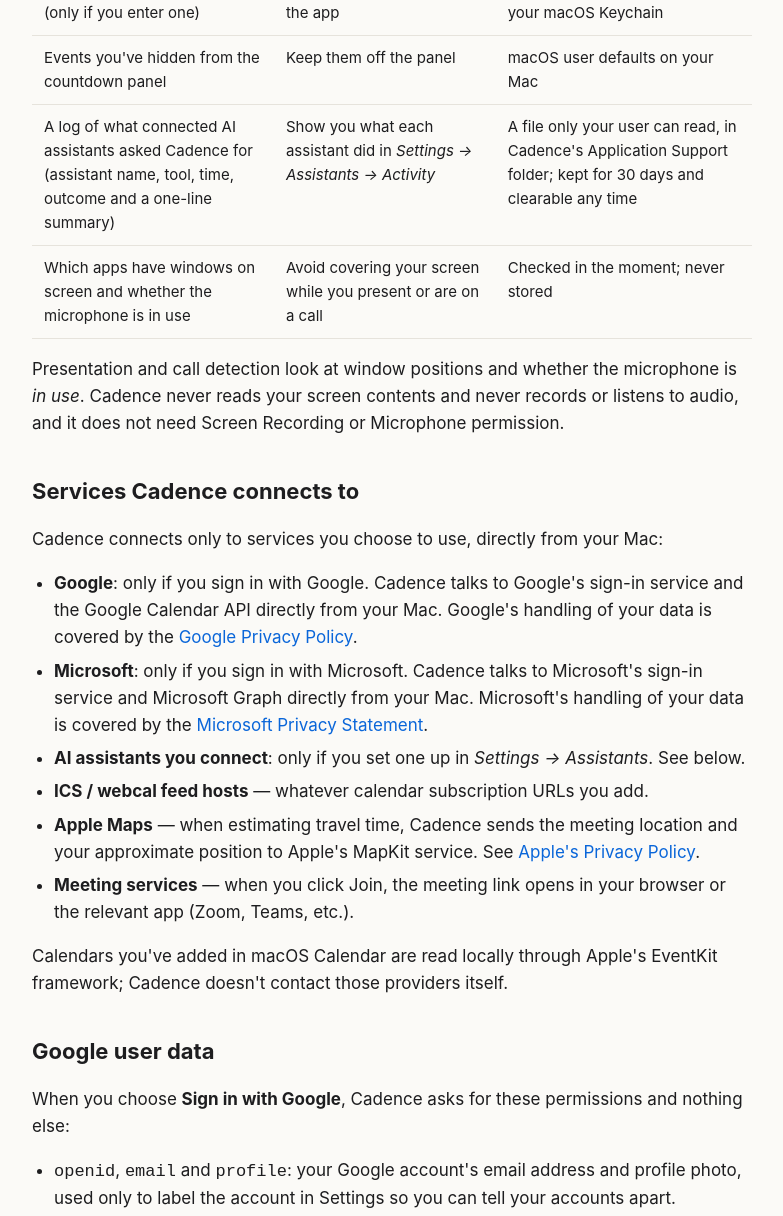
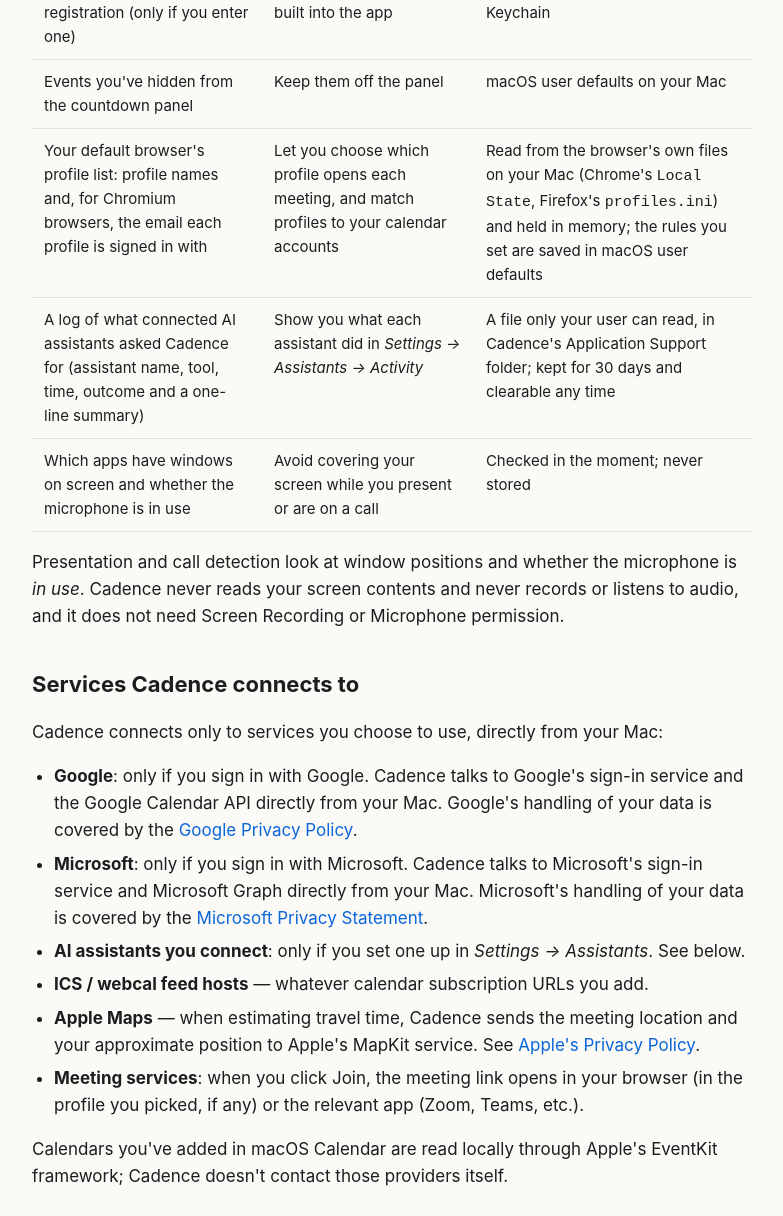
Before and after one commit to lilmuckers/calendar-cadence, a plain HTML site: page privacy.html in a window 1280 px wide. Shown: the part 1261-2477 px from the top of the page, without its empty margins (248-1031 px from the left). Drawn offline with Linux system fonts and the light colour scheme.

Commit message:
Add browser profile routing to homepage and privacy policy
Co-Authored-By: Claude Opus 5.5 <noreply@anthropic.com>

```diff
--- a/privacy.html
+++ b/privacy.html
@@ -46,6 +46,7 @@
         <tr><td data-label="What">Each connected account's profile photo, if it has one</td><td data-label="Why">Show which account is which in Settings and on calendar badges</td><td data-label="Where it's kept">Cached in Cadence's Application Support folder on your Mac; refreshed at most once a day and deleted when you disconnect the account</td></tr>
         <tr><td data-label="What">Your own Google OAuth client or Microsoft app registration (only if you enter one)</td><td data-label="Why">Sign in with your own client instead of the one built into the app</td><td data-label="Where it's kept">Client IDs in macOS user defaults; Google client secret in your macOS Keychain</td></tr>
         <tr><td data-label="What">Events you've hidden from the countdown panel</td><td data-label="Why">Keep them off the panel</td><td data-label="Where it's kept">macOS user defaults on your Mac</td></tr>
+        <tr><td data-label="What">Your default browser's profile list: profile names and, for Chromium browsers, the email each profile is signed in with</td><td data-label="Why">Let you choose which profile opens each meeting, and match profiles to your calendar accounts</td><td data-label="Where it's kept">Read from the browser's own files on your Mac (Chrome's <code>Local State</code>, Firefox's <code>profiles.ini</code>) and held in memory; the rules you set are saved in macOS user defaults</td></tr>
         <tr><td data-label="What">A log of what connected AI assistants asked Cadence for (assistant name, tool, time, outcome and a one-line summary)</td><td data-label="Why">Show you what each assistant did in <em>Settings → Assistants → Activity</em></td><td data-label="Where it's kept">A file only your user can read, in Cadence's Application Support folder; kept for 30 days and clearable any time</td></tr>
         <tr><td data-label="What">Which apps have windows on screen and whether the microphone is in use</td><td data-label="Why">Avoid covering your screen while you present or are on a call</td><td data-label="Where it's kept">Checked in the moment; never stored</td></tr>
       </tbody>
@@ -60,7 +61,7 @@
       <li><strong>AI assistants you connect</strong>: only if you set one up in <em>Settings → Assistants</em>. See below.</li>
       <li><strong>ICS / webcal feed hosts</strong> — whatever calendar subscription URLs you add.</li>
       <li><strong>Apple Maps</strong> — when estimating travel time, Cadence sends the meeting location and your approximate position to Apple's MapKit service. See <a href="https://www.apple.com/legal/privacy/">Apple's Privacy Policy</a>.</li>
-      <li><strong>Meeting services</strong> — when you click Join, the meeting link opens in your browser or the relevant app (Zoom, Teams, etc.).</li>
+      <li><strong>Meeting services</strong>: when you click Join, the meeting link opens in your browser (in the profile you picked, if any) or the relevant app (Zoom, Teams, etc.).</li>
     </ul>
     <p>Calendars you've added in macOS Calendar are read locally through Apple's EventKit framework; Cadence doesn't contact those providers itself.</p>
 
```
Also changed, not shown: index.html (+2 -1 lines).
